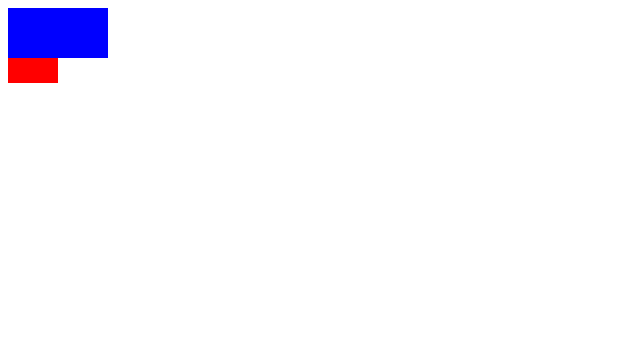
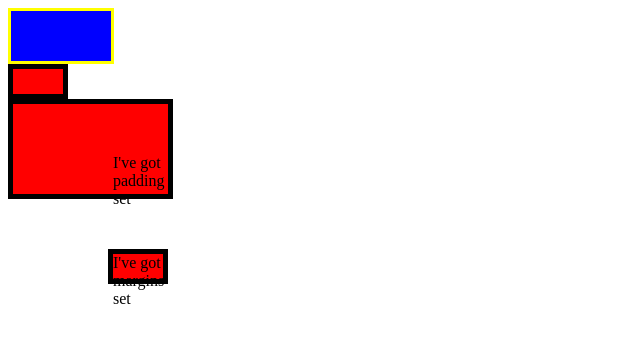
Before and after one commit to SarahFrench/ExamPrep, a website: page chapter-4/obj-4-2-style-html-boxes/box-css.html in a window 1280 px wide. Shown: the whole page, without its empty margins (0-640 px from the left). Drawn offline with Linux system fonts and the light colour scheme.

Commit message:
Box styling ; easy

```diff
--- a/chapter-4/obj-4-2-style-html-boxes/box-css.html
+++ b/chapter-4/obj-4-2-style-html-boxes/box-css.html
@@ -3,9 +3,25 @@
   <head>
     <meta charset="utf-8">
     <title>CSS Box Styling</title>
+    <style media="screen">
+      .border-test {
+        border-color: black;
+        border-width: 5px;
+        border-style: solid;
+        border-spacing: 1em;
+      }
+      .padding {
+        padding: 50px 5px 15px 100px;
+      }
+      .margin {
+        margin: 50px 5px 15px 100px;
+      }
+    </style>
   </head>
   <body>
-    <div style="background-color: blue; width: 100px; height: 50px;"></div>
-    <div style="background-color: red; width: 50px; height: 25px;"></div>
+    <div style="background-color: blue; width: 100px; height: 50px; border: solid 3px yellow;"></div>
+    <div class="border-test" style="background-color: red; width: 50px; height: 25px;"></div>
+    <div class="border-test padding" style="background-color: red; width: 50px; height: 25px;"> I've got padding set</div>
+    <div class="border-test margin" style="background-color: red; width: 50px; height: 25px;"> I've got margins set</div>
   </body>
 </html>
```
Also changed, not shown: chapter-4/obj-4-2-style-html-boxes/README.md.
